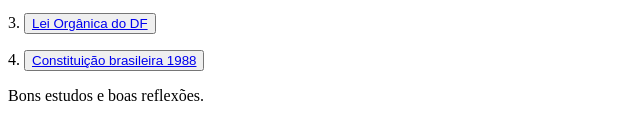
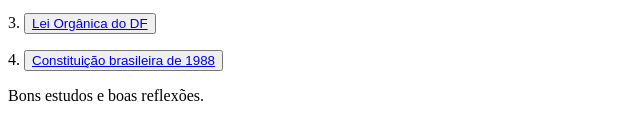
Before and after one commit to leofelipeguedes/questoesgeae, a plain HTML site: page index.html in a window 1280 px wide. Shown: the part 283-422 px from the top of the page, 0-640 px from the left. Drawn offline with Linux system fonts and the light colour scheme.

Commit message:
Update index.html

```diff
--- a/index.html
+++ b/index.html
@@ -23,7 +23,7 @@
     3. <button><a href="leiorganicadf.html">Lei Orgânica do DF</a></button><br>
 </p>
 <p>
-    4. <button><a href="leiconstituiçao.html">Constituição brasileira 1988</a></button><br>
+    4. <button><a href="leiconstituicao.html">Constituição brasileira de 1988</a></button><br>
 </p>
 <p>Bons estudos e boas reflexões. </p>
 </body>
```
